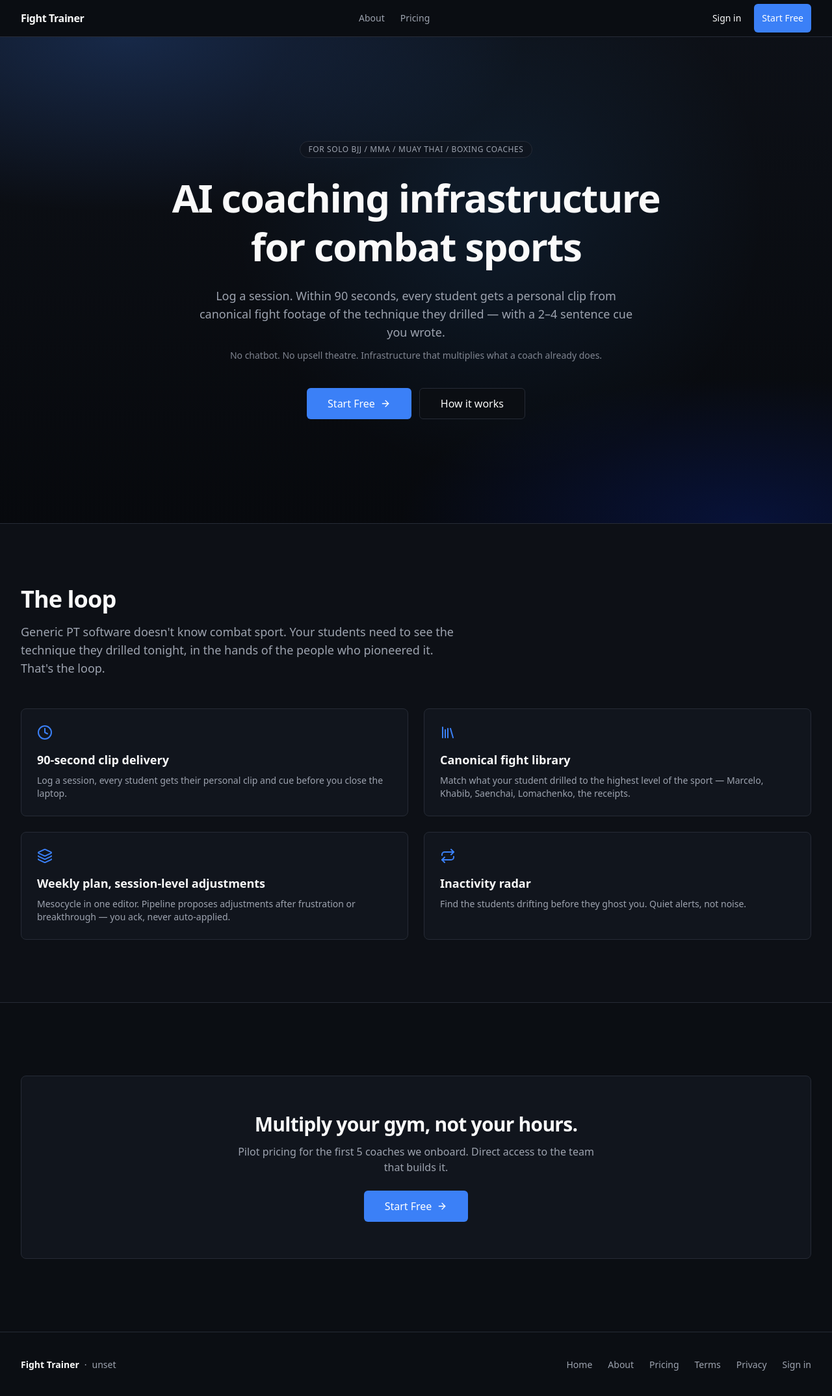
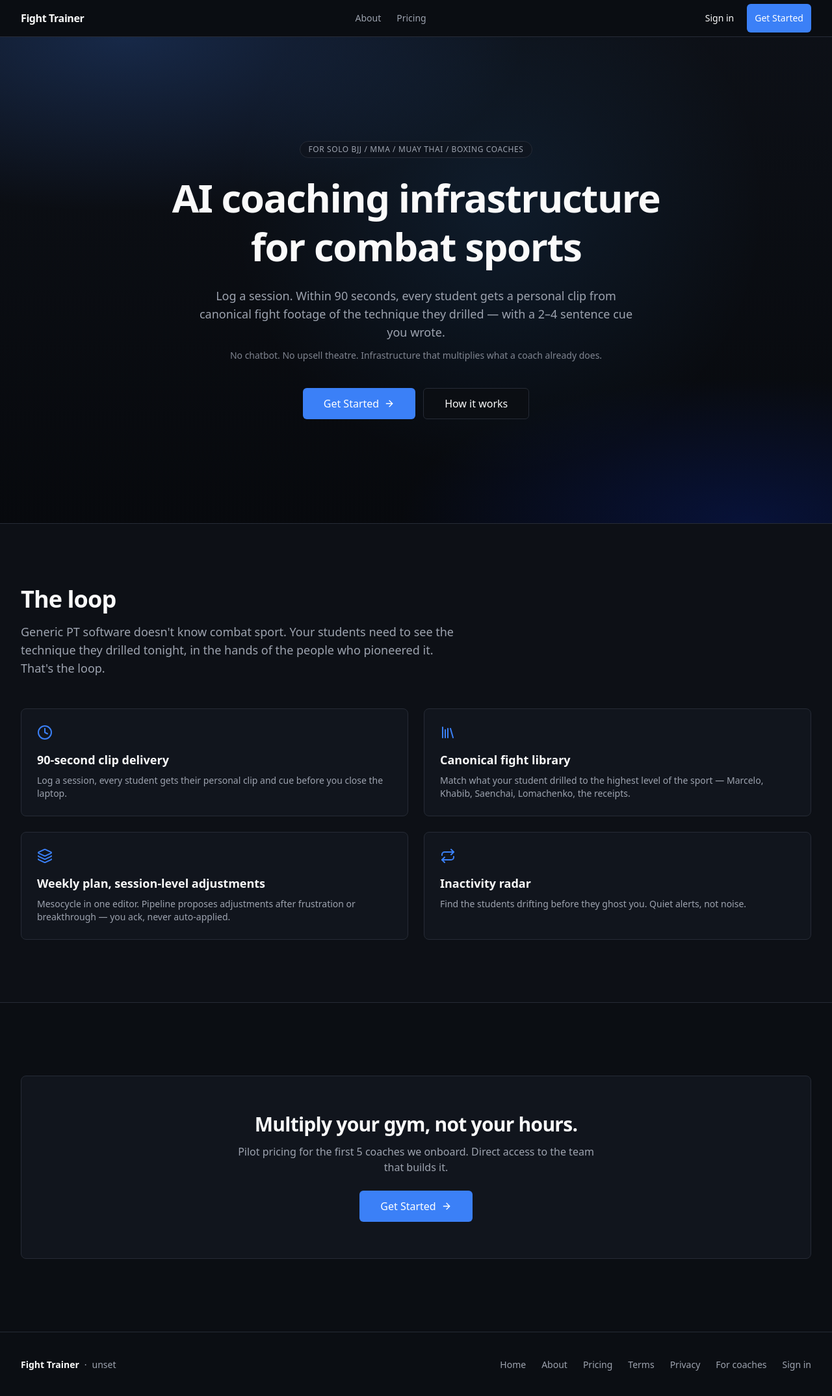
Before and after one commit to DTSP-AI/fight_trainer_frontend, a Next.js app: page / in a window 1280 px wide. Shown: the whole page at 65% size. Built offline with nearby package versions, Linux system fonts and the light colour scheme; no server answers.

Commit message:
Marketing CTAs: client-first Get Started + subtle For-coaches footer link

```diff
--- a/components/marketing/cta-section.tsx
+++ b/components/marketing/cta-section.tsx
@@ -19,7 +19,7 @@ export function CTASection() {
           <div className="mt-6 flex justify-center">
             <Button asChild size="lg">
               <Link href="/auth/signup">
-                Start Free
+                Get Started
                 <ArrowRight className="h-4 w-4" />
               </Link>
             </Button>
--- a/components/marketing/footer.tsx
+++ b/components/marketing/footer.tsx
@@ -26,6 +26,9 @@ export function Footer() {
           <Link href="/privacy" className="hover:text-foreground">
             Privacy
           </Link>
+          <Link href="/auth/signup/coach" className="hover:text-foreground">
+            For coaches
+          </Link>
           <Link href="/auth/login" className="hover:text-foreground">
             Sign in
           </Link>
--- a/components/marketing/hero.tsx
+++ b/components/marketing/hero.tsx
@@ -46,7 +46,7 @@ export function Hero() {
             <div className="mt-10 flex flex-wrap justify-center gap-3">
               <Button asChild size="lg">
                 <Link href="/auth/signup">
-                  Start Free
+                  Get Started
                   <ArrowRight className="h-4 w-4" />
                 </Link>
               </Button>
--- a/components/marketing/nav-bar.tsx
+++ b/components/marketing/nav-bar.tsx
@@ -28,7 +28,7 @@ export function NavBar() {
             <Link href="/auth/login">Sign in</Link>
           </Button>
           <Button asChild size="sm">
-            <Link href="/auth/signup">Start Free</Link>
+            <Link href="/auth/signup">Get Started</Link>
           </Button>
         </div>
       </div>
```
